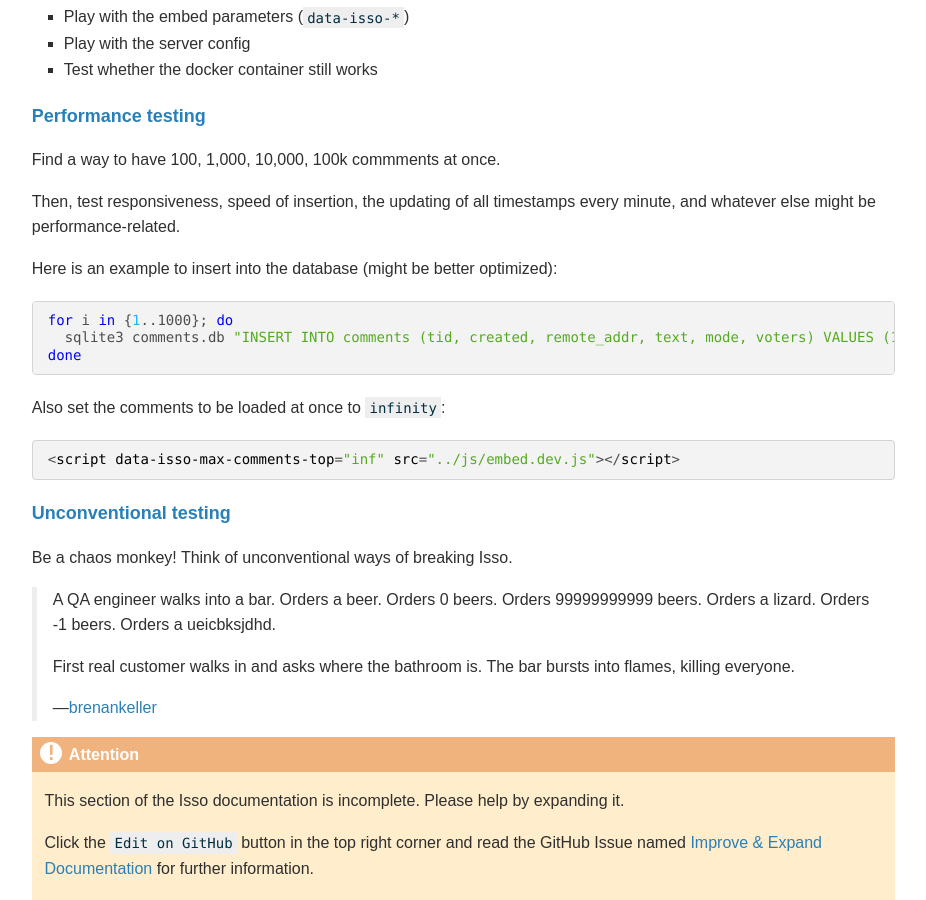
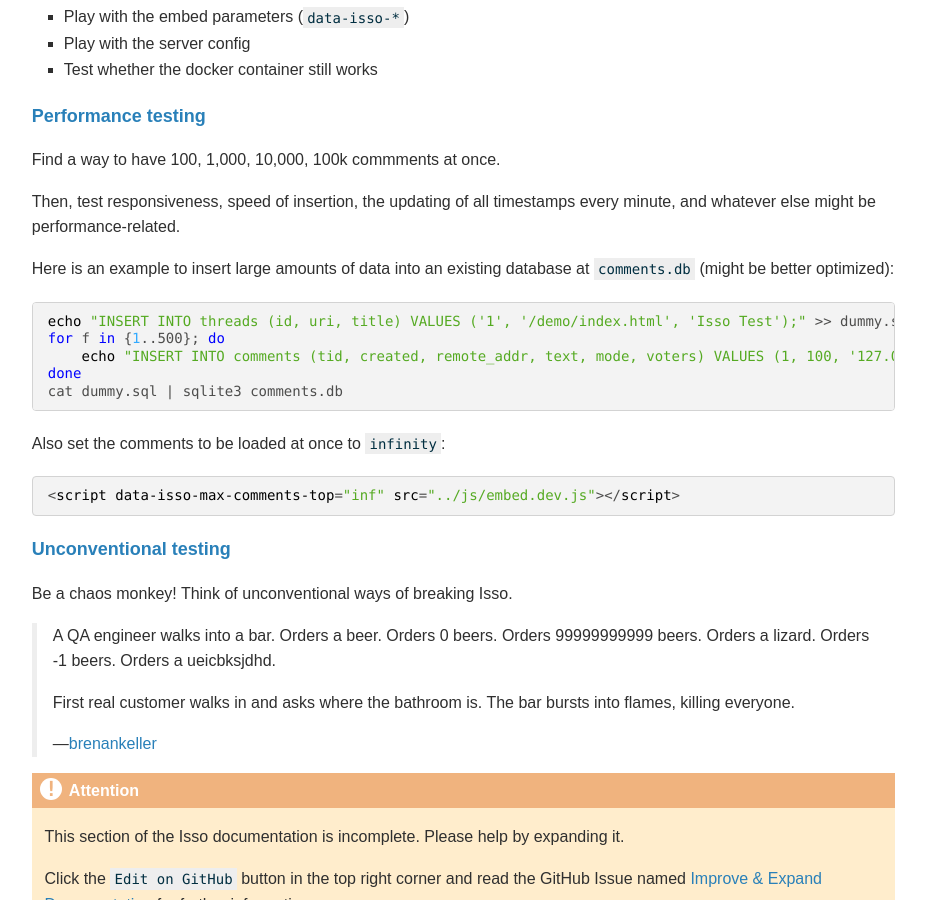
Before and after one commit to isso-comments/isso, a Sphinx documentation site: the page built from docs/docs/technical-docs/testing.rst, in a window 1280 px wide and 900 px high, scrolled down 2958 px. Shown: the whole window, without its empty margins (305-1231 px from the left). Built offline with Sphinx 7.4.7, drawn with Linux system fonts in a browser that asks for light colours.

Commit message:
docs: testing: Speed up dummy data insertion

```diff
--- a/docs/docs/technical-docs/testing.rst
+++ b/docs/docs/technical-docs/testing.rst
@@ -159,13 +159,16 @@
 Then, test responsiveness, speed of insertion, the updating of all timestamps
 every minute, and whatever else might be performance-related.
 
-Here is an example to insert into the database (might be better optimized):
+Here is an example to insert large amounts of data into an existing database at
+``comments.db`` (might be better optimized):
 
 .. code-block:: bash
 
-    for i in {1..1000}; do
-      sqlite3 comments.db "INSERT INTO comments (tid, created, remote_addr, text, mode, voters) VALUES (1, 100, '127.0.0.1', 'hello', 1, 0);";
+    echo "INSERT INTO threads (id, uri, title) VALUES ('1', '/demo/index.html', 'Isso Test');" >> dummy.sql
+    for f in {1..500}; do
+        echo "INSERT INTO comments (tid, created, remote_addr, text, mode, voters) VALUES (1, 100, '127.0.0.1', 'hello', 1, 0);" >> dummy.sql
     done
+    cat dummy.sql | sqlite3 comments.db
 
 Also set the comments to be loaded at once to ``infinity``:
 
```
